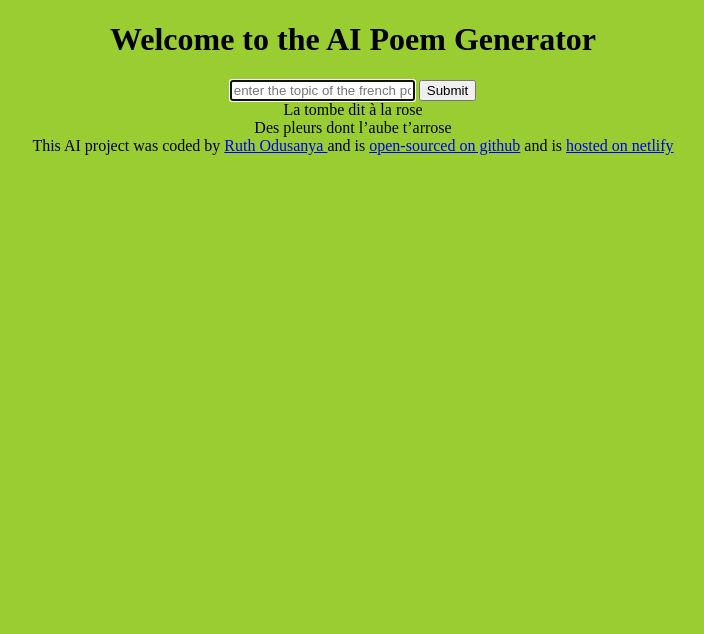
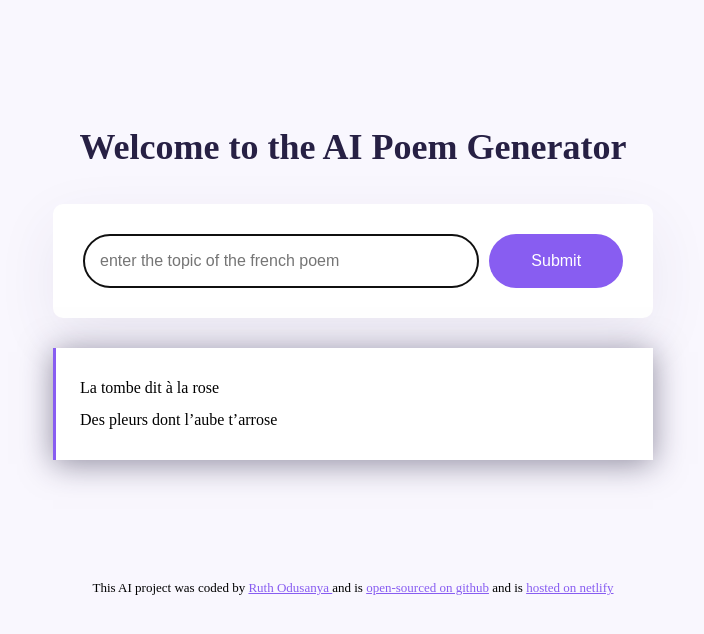
Before and after one commit to Ruthshaddi/French-poem-generator, a plain HTML site: page index.html in a window 1280 px wide. Shown: the whole page, without its empty margins (287-991 px from the left). Drawn offline with Linux system fonts and the light colour scheme.

Commit message:
Added styling to the project

```diff
--- a/index.html
+++ b/index.html
@@ -7,26 +7,32 @@
     <title>AI French Poems Generator</title>
 </head>
 <body>
+    <div class="container">
     <header>
    <h1>Welcome to the AI Poem Generator</h1>
 </header>
 
 <main>
+    <div class="form-container">
     <form>
         <input type="text" placeholder="enter the topic of the french poem"
         autofocus
         required
         autocomplete="off"
+        class="instructions"
         />
-        <input type="submit"/>
+        <input type="submit" class="submit-button"/>
     </form>
-    <div>
+    <div class="poem">
 
         La tombe dit à la rose
         <br/>
      Des pleurs dont l’aube t’arrose
     </div>
+</div>
 </main>
+  </div>
+
 </body>
 <script src="src/index.js"></script>
 <footer>
--- a/src/style.css
+++ b/src/style.css
@@ -1,4 +1,71 @@
 body {
-    background: yellowgreen;
+    background: #f9f7fe;
+    font-family: 'Times New Roman', Times, serif;
+
+}
+a{
+    color: #885df1;
+}
+.container{
+    margin: 120px auto;
+    max-width: 600px;
+}
+
+header{
+    margin-bottom: 30px;
+ }
+
+h1{
+    font-weight: 800;
+    font-size: 36px;
+    line-height:1.5 ;
+    color: #272044;
     text-align: center;
+
 }
+
+
+ form{
+    padding: 30px;
+    background-color: white;
+    box-shadow: 0px 20px 60px rgba(65, 50, 100, 0.08);
+    border-radius: 10px;
+    display: flex;
+    margin-bottom: 30px;
+
+ }
+
+  .instructions{
+    padding: 16px;
+    border: 1px solid rgba(39, 33, 66, 0.5);
+    width: 80%;
+    font-size: 16px;
+    border-radius: 50px;
+    line-height: 20px;
+ }
+
+ .submit-button{
+    margin-left: 10px;
+    background: #885df1;
+    color: white;
+    border: none;
+    width: 150px;
+    font-size: 16px;
+    border-radius: 50px;
+    padding: 14px 24px;
+ }
+ .poem{
+    font-size: 16px;
+    background-color: #fff;
+    padding: 24px;
+    line-height: 2;
+    border-left: 3px solid #885df1;
+    box-shadow: 0px 4px 30px 0px rgba(39, 33, 66, 0.5);
+
+
+     }
+footer{
+    text-align: center;
+    font-size: 13px;
+    margin-top: 30px;
+}
```
